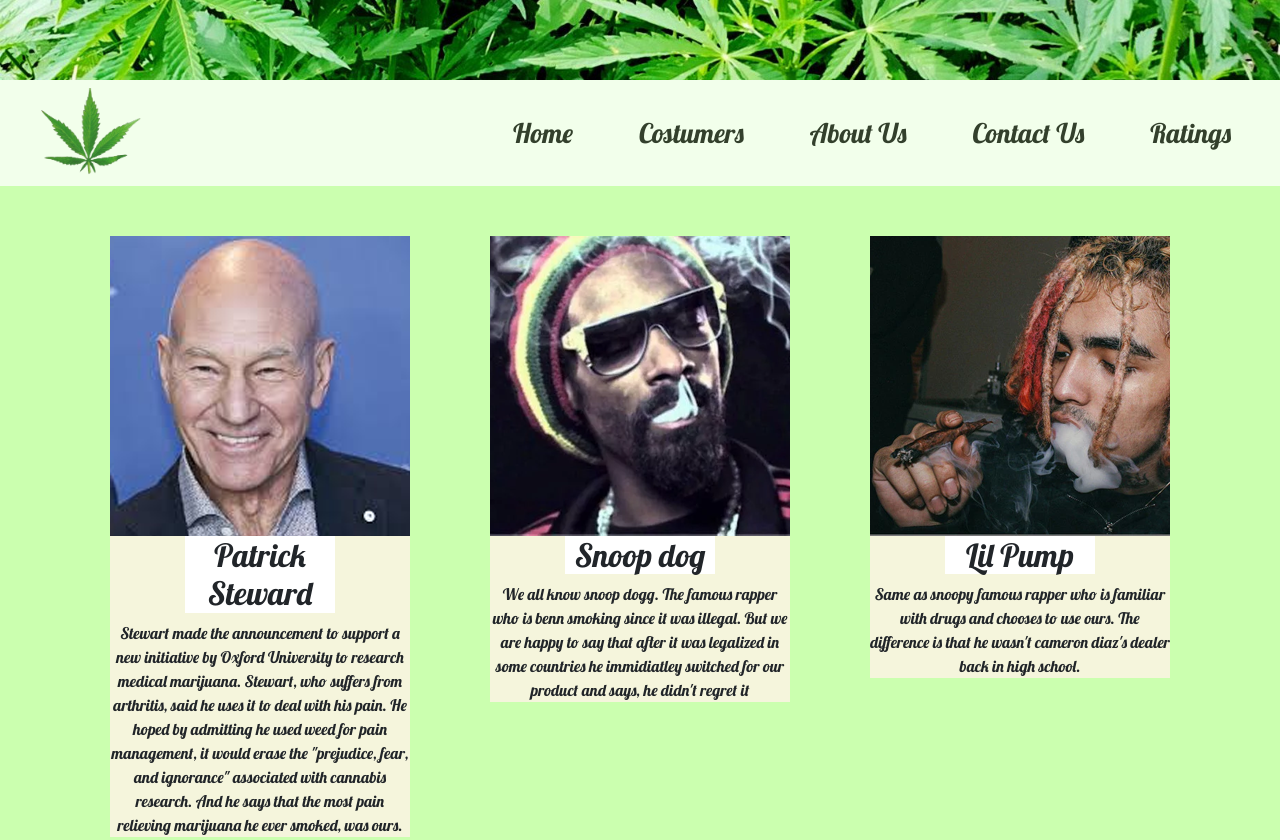
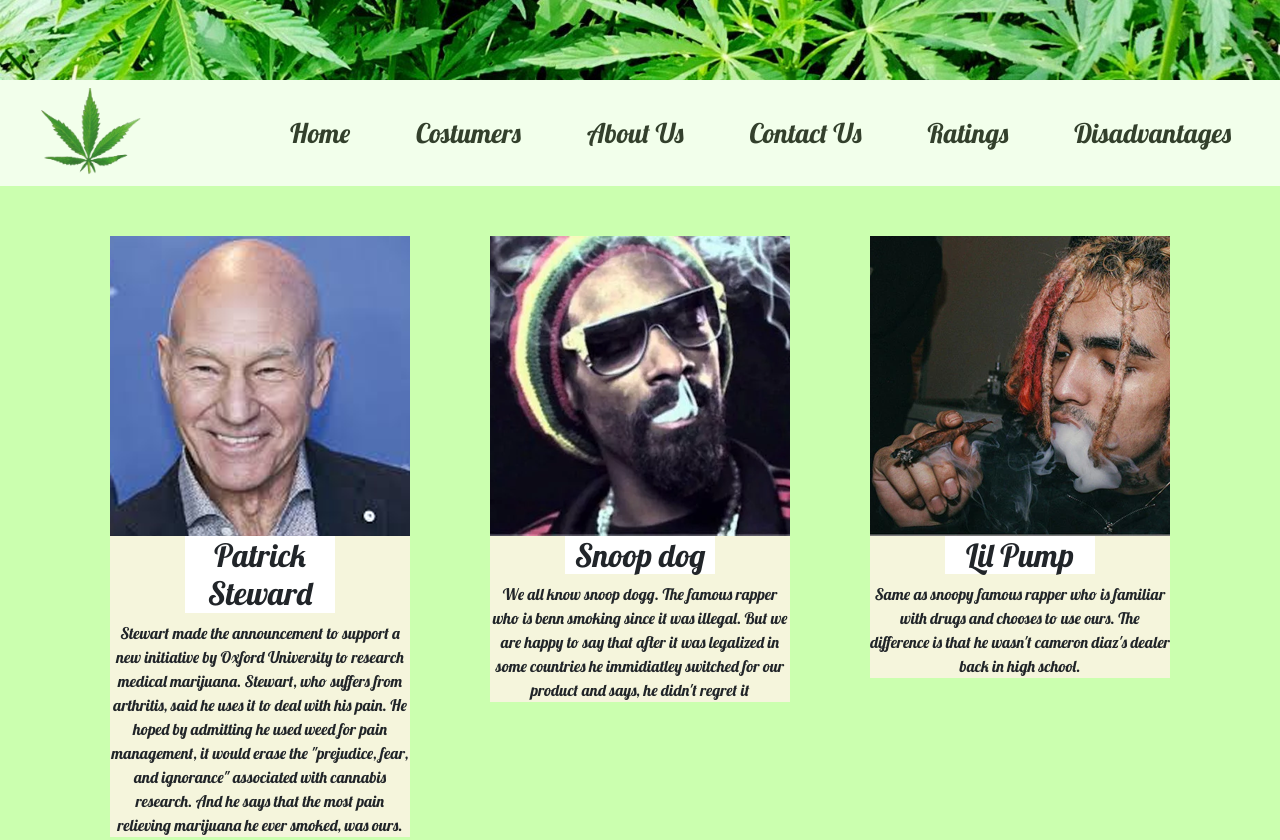
Before and after one commit to Valentinlevente/WeedOnWheels, a plain HTML site: page costumers.html in a window 1280 px wide. Shown: the top 840 px of the page. Drawn offline with nearby package versions, Linux system fonts and the light colour scheme.

Commit message:
Update costumers.html

```diff
--- a/costumers.html
+++ b/costumers.html
@@ -32,6 +32,7 @@
 			<li class="menu-pont nav-item"><a class="a nav-link" href="aboutus.html">About Us</a></li>
 			<li class="menu-pont nav-item"><a class="a nav-link" href="contactus.html">Contact Us</a></li>
 			<li class="menu-pont nav-item"><a class="a nav-link" href="ratings.html">Ratings</a></li>
+			<li class="menu-pont nav-item"><a class="a nav-link" href="hatranyok.html">Disadvantages</a></li>
 		</ul>
 	</div>
 </nav>
```
